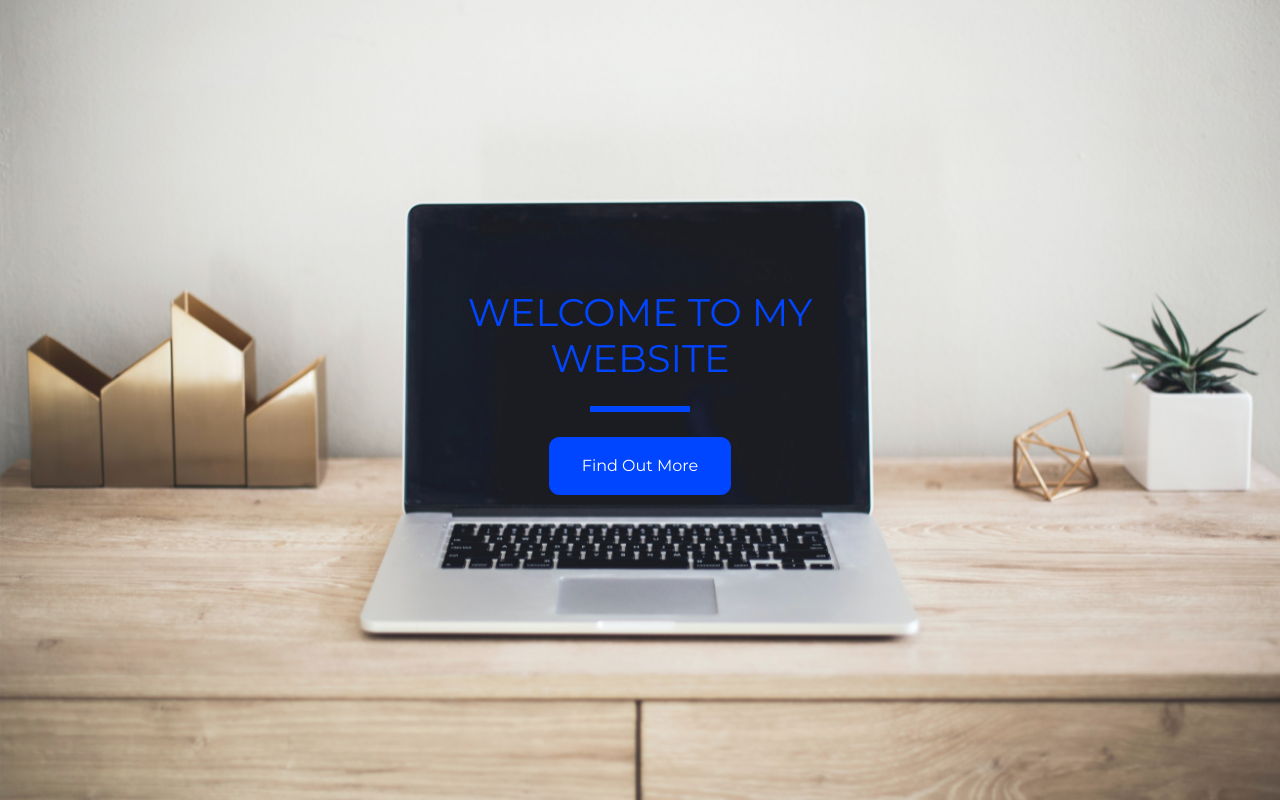
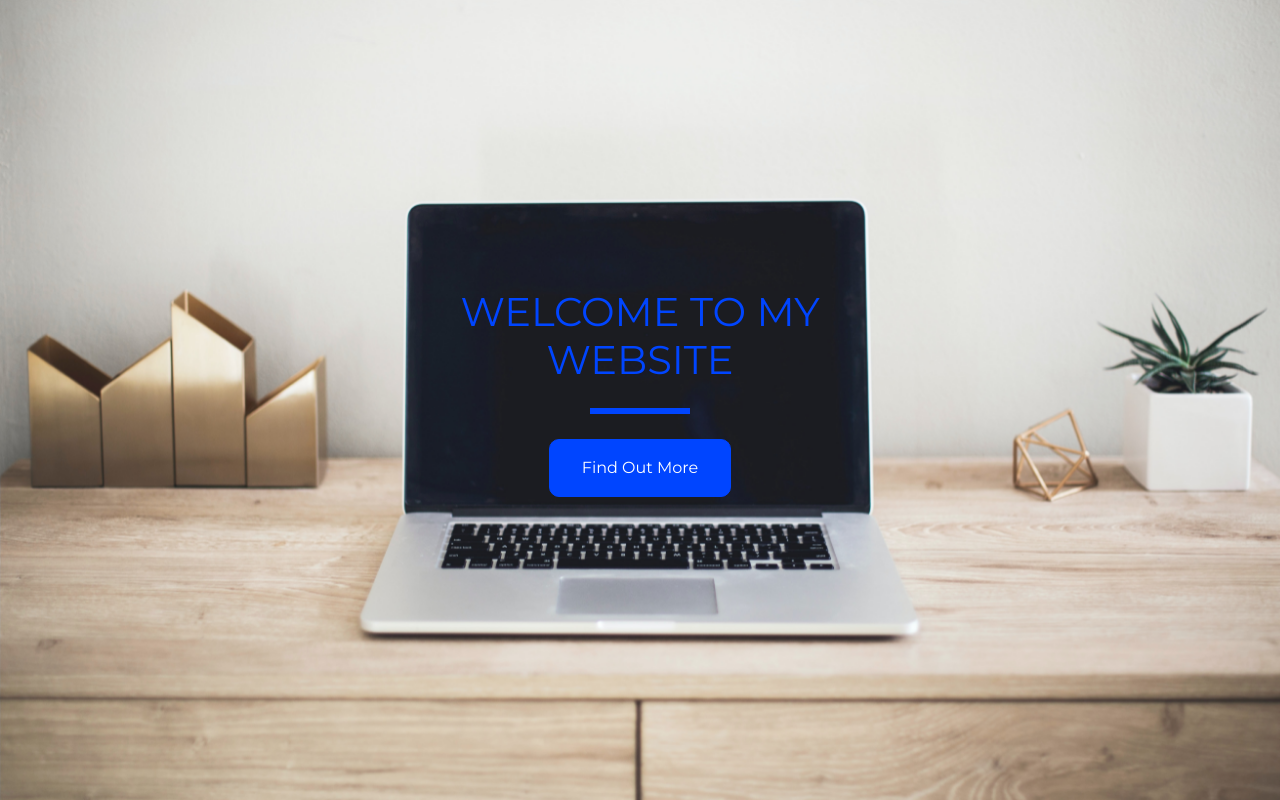
Before and after one commit to andreestevao/welcome, a plain HTML site: page index.html in a window 1280 px wide. Drawn offline with Linux system fonts and the light colour scheme.

Commit message:
Update style.css

```diff
--- a/style.css
+++ b/style.css
@@ -15,7 +15,7 @@ header {
 }
 
 h1 {
-    font-size: 2.4rem;
+    font-size: 2.5rem;
     color: #0045ff;
 }
 
```
